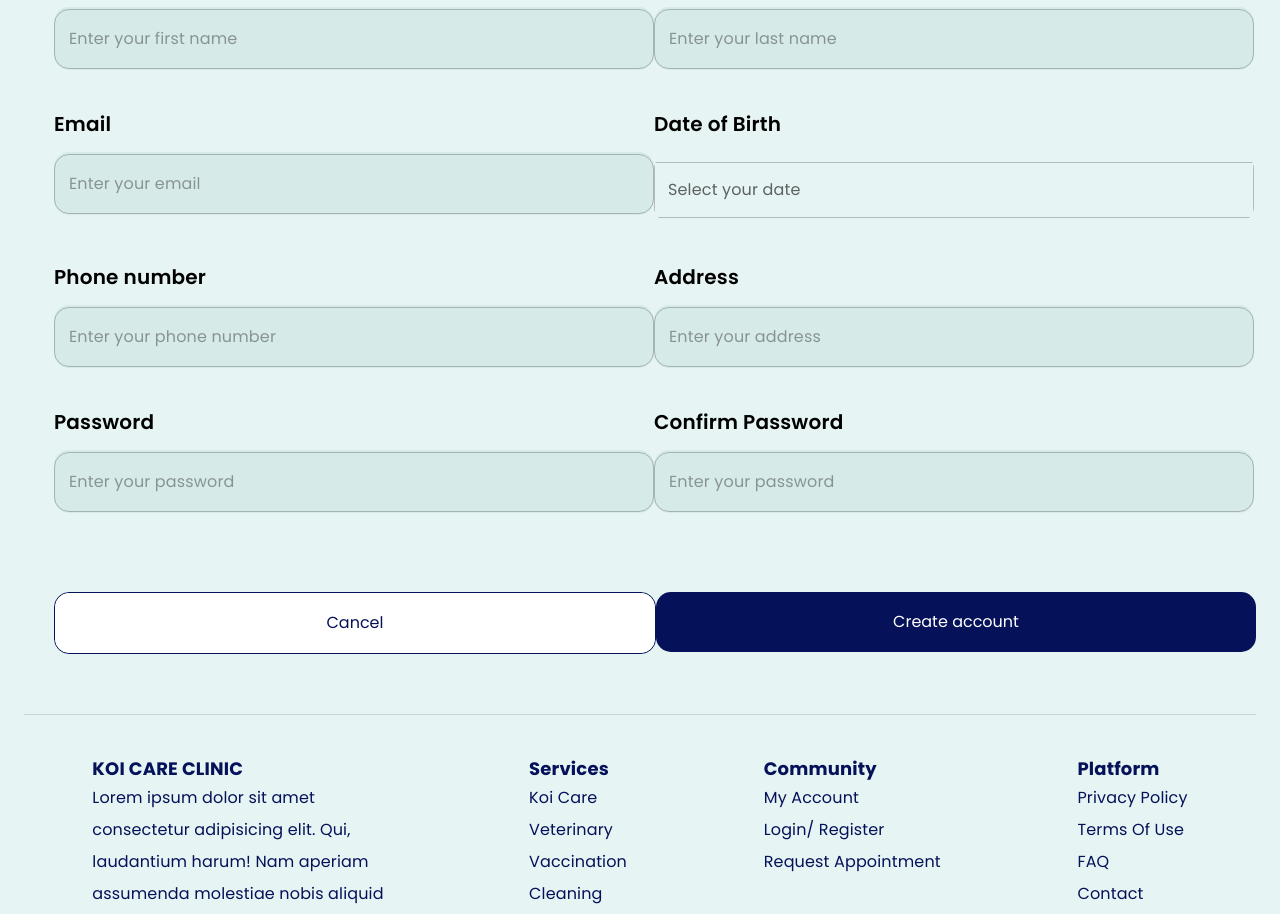
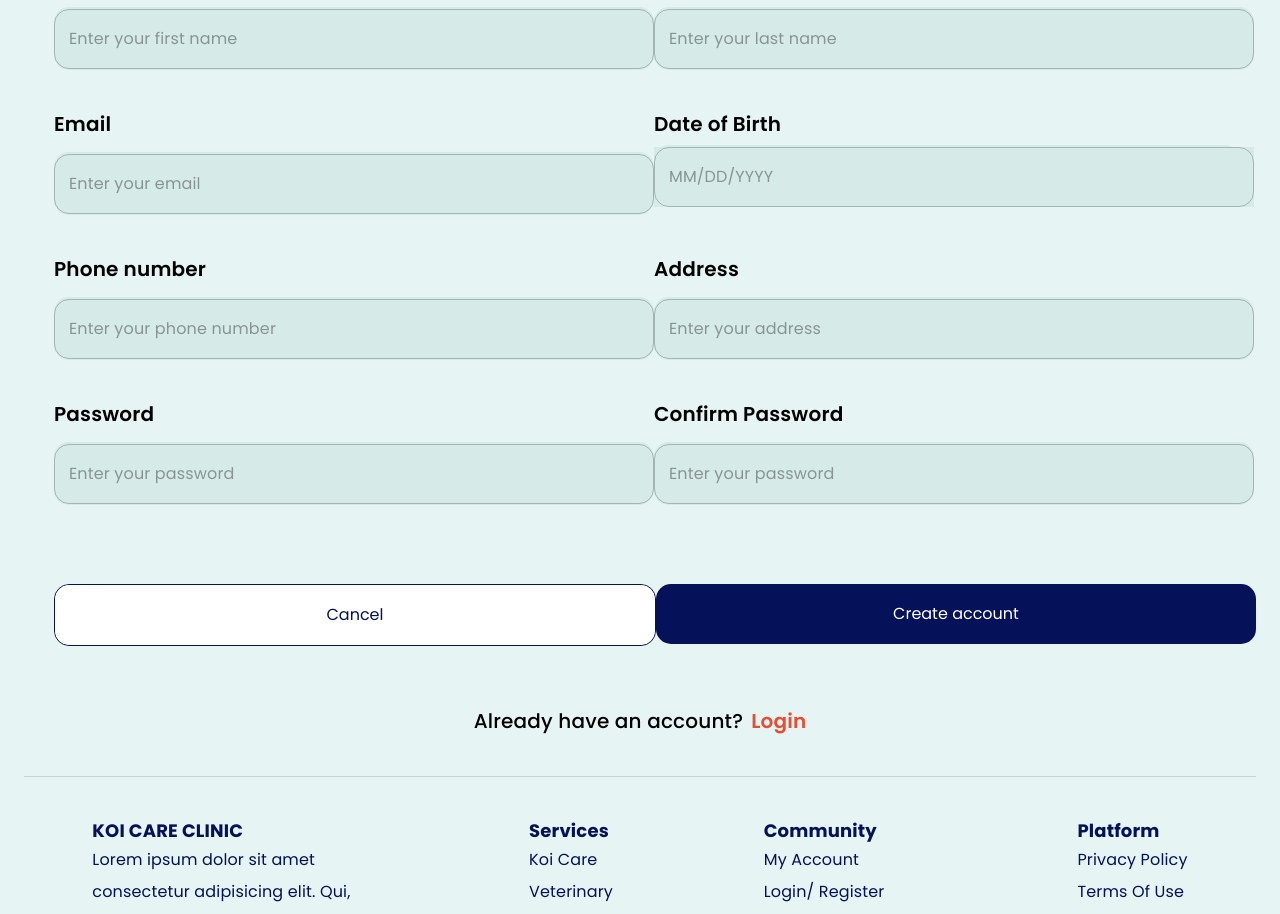
Before and after one commit to ThinhND3004/SWP391_Fall24_KoiVeterinaryServiceCenter_FE, a React (Vite) app: page /register in a window 1280 px wide. Shown: the part 280-1194 px from the top of the page. Built offline with nearby package versions, Linux system fonts and the light colour scheme.

Commit message:
fix date picker register page

```diff
--- a/src/pages/LoginPage/LoginPageDetails/Title.jsx
+++ b/src/pages/LoginPage/LoginPageDetails/Title.jsx
@@ -57,10 +57,10 @@ function Title() {
         <Box sx={{ display: 'flex', justifyContent: 'space-around', marginBottom: '50px', marginTop: '10px' }}>
           <img src='https://i.etsystatic.com/16221531/r/il/283513/3896651157/il_570xN.3896651157_7xfk.jpg' style={{ objectFit: 'contain', width: '500px', borderRadius: '26px' }} />
           <Box sx={{ display: 'flex', flexDirection: 'column', mt: '40px' }}>
-            <Typography sx={{ fontFamily: 'SVN-Konga Pro', fontSize: 40, textAlign: 'center', color: BLUE_COLOR }}>
+            <Typography sx={{ fontFamily: 'SVN-Konga Pro', fontSize: 48, textAlign: 'center', color: BLUE_COLOR }}>
               Welcome to <span style={{ color: ORANGE_COLOR }}>Koi Care Clinic</span>
             </Typography>
-            <Typography sx={{ textAlign: 'center', fontSize: 14, marginTop: '10px' }}>
+            <Typography sx={{ textAlign: 'center', fontSize: 15, marginTop: '10px' }}>
               Complete. Connected. Compassionate. At Tia, we care for the whole you with a team of<br /> providers working together to help you achieve optimal health, on your terms.
             </Typography>
 
@@ -69,10 +69,10 @@ function Title() {
               <Button variant="contained" sx={{
                 borderRadius: '15px',
                 bgcolor: INPUT_FIELD_COLOR,
-                height: '50px',
-                width: '500px',
+                height: '60px',
+                width: '560px',
                 fontWeight: 600,
-                fontSize: 15,
+                fontSize: 20,
                 boxShadow: 'none',
                 gap: 2
               }}>
@@ -91,7 +91,7 @@ function Title() {
             {/* Login using email + pwd */}
             <Box sx={{ display: 'flex', justifyContent: 'center', alignItems: 'center', flexDirection: 'column' }}>
               <Box sx={{ paddingTop: '20px', display: 'flex', justifyContent: 'center', flexDirection: 'column' }}>
-                <Typography sx={{ fontWeight: 600, fontSize: 18 }}>
+                <Typography sx={{ fontWeight: 600, fontSize: 20 }}>
                   Email
                   <span style={{ color: ORANGE_COLOR }}> *</span>
                 </Typography>
@@ -103,11 +103,11 @@ function Title() {
                   value={email}
                   onChange={(e) => setEmail(e.target.value)}
                   sx={{
-                    width: '500px',
+                    width: '560px',
                     '& .MuiOutlinedInput-root': {
                       borderRadius: '15px',
                       borderColor: BLUE_COLOR,
-                      height: '50px',
+                      height: '60px',
                       marginTop: '10px',
                       '&.Mui-focused fieldset': {
                         borderColor: BLUE_COLOR
@@ -115,13 +115,13 @@ function Title() {
                     },
                     '& input': {
                       padding: '10px 15px',
-                      fontSize: '15px'
+                      fontSize: '18px'
                     }
                   }}
                 />
               </Box>
               <Box sx={{ paddingTop: '30px' }}>
-                <Typography sx={{ fontWeight: 600, fontSize: 18 }}>
+                <Typography sx={{ fontWeight: 600, fontSize: 20 }}>
                   Password
                   <span style={{ color: ORANGE_COLOR }}> *</span>
                 </Typography>
@@ -133,11 +133,11 @@ function Title() {
                   value={password}
                   onChange={(e) => setPassword(e.target.value)}
                   sx={{
-                    width: '500px',
+                    width: '560px',
                     '& .MuiOutlinedInput-root': {
                       borderRadius: '15px',
                       borderColor: BLUE_COLOR,
-                      height: '50px',
+                      height: '60px',
                       marginTop: '15px',
                       '&.Mui-focused fieldset': {
                         borderColor: BLUE_COLOR
@@ -145,7 +145,7 @@ function Title() {
                     },
                     '& input': {
                       padding: '10px 15px',
-                      fontSize: '15px'
+                      fontSize: '18px'
                     }
                   }}
                 />
@@ -157,9 +157,9 @@ function Title() {
               <Button variant="contained" sx={{
                 borderRadius: '15px',
                 bgcolor: BLUE_COLOR,
-                height: '50px',
-                width: '500px',
-                fontSize: 15,
+                height: '60px',
+                width: '560px',
+                fontSize: 20,
                 boxShadow: 'none',
                 gap: 2,
                 color: '#fff'
@@ -172,23 +172,17 @@ function Title() {
 
             {/* Don't have account? */}
             <Box sx={{ display: 'flex', gap: 1, justifyContent: 'center', marginTop: '20px' }}>
-              <Typography sx={{ fontWeight: '500', fontSize: 15 }}>Don't have an account?</Typography>
+              <Typography sx={{ fontWeight: '500', fontSize: 20 }}>Don't have an account?</Typography>
 
               <Typography onClick={() => navigate('/register')} component={'a'} sx={{
                 color: ORANGE_COLOR,
                 fontWeight: 600,
-                fontSize: 15,
+                fontSize: 20,
                 cursor: 'pointer',
                 p: 0,
                 m: 0
               }}>
                 Sign up for free
-              </Typography>
-            </Box>
-
-            <Box sx={{ display: 'flex', gap: 1, justifyContent: 'center', marginTop: '10px' }}>
-              <Typography sx={{ fontSize: '14px' }}>
-                By signing up, you agree to our <span style={{ fontWeight: 500 }}>Terms of services & Privacy policy.</span>
               </Typography>
             </Box>
 
--- a/src/pages/RegisterPage/RegisterPageDetails.jsx
+++ b/src/pages/RegisterPage/RegisterPageDetails.jsx
@@ -1,12 +1,16 @@
 import { Box, TextField, Typography } from '@mui/material'
 import React from 'react'
-import { BLUE_COLOR, INPUT_FIELD_COLOR } from '~/theme'
+import { BLUE_COLOR, INPUT_FIELD_COLOR, ORANGE_COLOR } from '~/theme'
 import { DemoContainer } from '@mui/x-date-pickers/internals/demo'
 import { AdapterDayjs } from '@mui/x-date-pickers/AdapterDayjs'
 import { LocalizationProvider } from '@mui/x-date-pickers/LocalizationProvider'
 import { DatePicker } from '@mui/x-date-pickers/DatePicker'
+import { useNavigate } from 'react-router-dom'
+
 
 function RegisterPageDetails() {
+  const navigate = useNavigate()
+
   return (
     <div>
       <Box sx={{ margin: 0, padding: 0 }}>
@@ -103,14 +107,30 @@ function RegisterPageDetails() {
 
               <Typography sx={{ fontWeight: 600, fontSize: 20 }}>Date of Birth</Typography>
               <LocalizationProvider dateAdapter={AdapterDayjs}>
-                <DemoContainer components={['DatePicker']} sx={{
-                  color: INPUT_FIELD_COLOR,
+                <DemoContainer components={['DatePicker']} variant='outlined'
+                  sx={{
+                    overflow: 'hidden',
+                    width: '600px',
+                    '& .MuiOutlinedInput-root': {
                       borderRadius: '15px',
                       borderColor: BLUE_COLOR,
                       height: '60px',
-                  marginTop: '15px'
+                      '&.Mui-focused fieldset': {
+                        borderColor: BLUE_COLOR
+                      }
+                    },
+                    '& input': {
+                      backgroundColor: INPUT_FIELD_COLOR,
+                      padding: '20px 15px',
+                      fontSize: '16px',
+                      borderRadius: '15px'
+                    }
                   }}>
-                  <DatePicker label="Select your date" sx={{
+                  <DatePicker
+                    placeholder="Select your date"
+                    label=''
+                    sx={{
+                      backgroundColor: INPUT_FIELD_COLOR,
                       width: '600px'
                     }} />
                 </DemoContainer>
@@ -308,6 +328,23 @@ function RegisterPageDetails() {
               </Box>
             </Box>
           </Box>
+
+          <Box sx={{ display: 'flex', gap: 1, justifyContent: 'center', marginBottom: '40px' }}>
+            <Typography sx={{ fontWeight: '500', fontSize: 20 }}>Already have an account?</Typography>
+
+            <Typography onClick={() => navigate('/login')} component={'a'} sx={{
+              color: ORANGE_COLOR,
+              fontWeight: 600,
+              fontSize: 20,
+              cursor: 'pointer',
+              p: 0,
+              m: 0
+            }}>
+              Login
+            </Typography>
+          </Box>
+
+
         </Box>
       </Box>
     </div >
```
Lines whose indentation alone changed are shown as unchanged.
